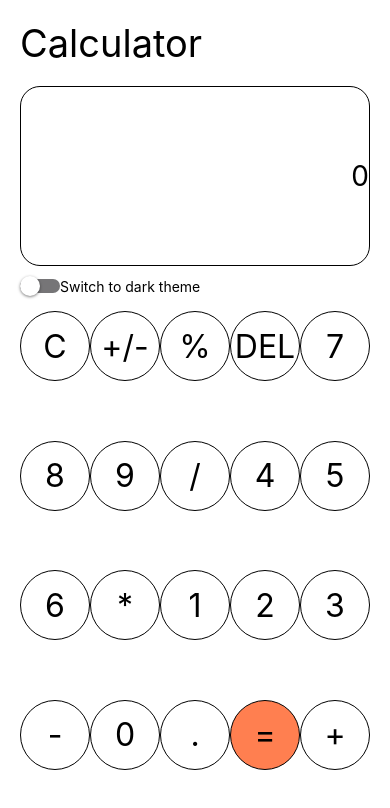
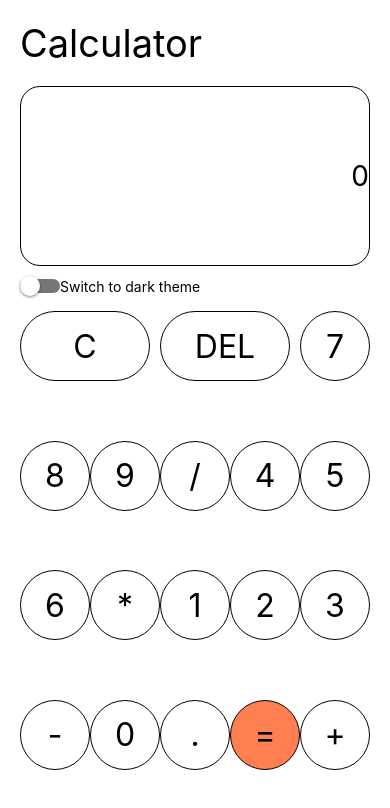
Before and after one commit to scjuly19/calculator, a React Native app: screen / in a window 390 px wide. Shown: the top 808 px of the page. Built offline with nearby package versions, Linux system fonts and the light colour scheme.

Commit message:
removed some functionality

```diff
--- a/src/scenes/calculator.js
+++ b/src/scenes/calculator.js
@@ -29,13 +29,13 @@ const Calculator = () => {
     if (type === 'C') {
       return resetAll();
     }
-    if (type === '%' || type === '/' || type === '*' || type === '-' || type === '+') {
+    if (type === '/' || type === '*' || type === '-' || type === '+') {
       if (!num1) {
         return;
       }
       else {
-        setOperation(type)
-        return handleOperation(type);
+        return setOperation(type)
+
       }
     }
     if (type === "=") {
@@ -43,7 +43,7 @@ const Calculator = () => {
     }
     if (type === 'DEL') {
       if (result) {
-        return resetAll()
+        return resetAll();
       }
 
       if (!num2) {
@@ -83,14 +83,17 @@ const Calculator = () => {
     setResult("");
     setOperation("");
   }
-  const handleOperation = (type) => {
+  const calResult = () => {
+    try {
+      const result = eval(`${num1}${operation}${num2}`);
+      setResult(result);
+    }
+    catch (err) {
+      setResult(err)
+    }
 
   }
-  const calResult = () => {
-    const result = eval(`${num1}${operation}${num2}`);
-    setResult(result);
-  }
-  const buttons = ['C', '+/-', '%', 'DEL', '7', '8', '9', '/', '4', '5', '6', '*', '1', '2', '3', '-', '0', '.', '=', '+'];
+  const buttons = ['C', 'DEL', '7', '8', '9', '/', '4', '5', '6', '*', '1', '2', '3', '-', '0', '.', '=', '+'];
   return (
     <View style={[styles.container, { backgroundColor: newTheme.background }]}>
       <ThemeContext.Provider value={newTheme}>
@@ -114,7 +117,7 @@ const Calculator = () => {
           {buttons.map((item, index) => {
             return (<Button
               text={item}
-              style={{ marginTop: 5 }}
+              style={{ marginTop: 5, width: index === 0 || index === 1 ? 130 : 70 }}
               onclick={() => handleClick(item)}
             />)
           })}
```
